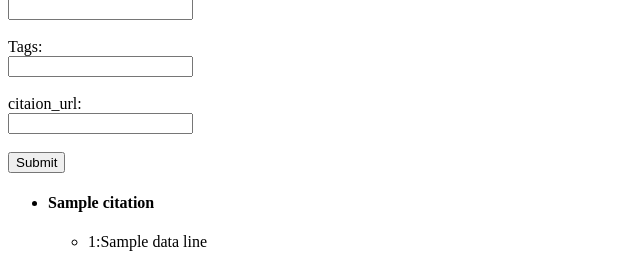
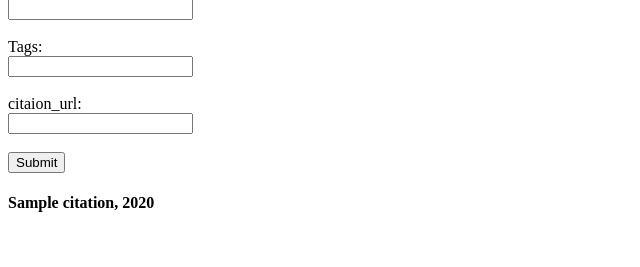
Before and after one commit to kimtakala/super_hylkeet, a Flask app: template src/templates/index.html in a window 1280 px wide. Shown: the part 540-807 px from the top of the page, without its empty margins (0-640 px from the left). Run offline with Flask 3, Linux system fonts and the light colour scheme; the template is opened without the code that fills it: most values are stand-ins (such as "Sample title", 1, 10 or a date in 2020).

Commit message:
add base for toggle formatting of citations

```diff
--- a/src/templates/index.html
+++ b/src/templates/index.html
@@ -61,14 +61,27 @@ Reference app
     <button type="submit" id="submit">Submit</button>
   </form>
 </div>
-<ul>
+
 {% for citation in listed_citations %}
-      <li><h4>{{citation.get_title()}}</h4></li>
-      <ul>
-        {% for data_line in citation.get_datalines() %}
-          <li>{{data_line[0]}}:{{data_line[1]}}</li>
-        {% endfor %}
-    </ul>
+<h4 class="title" onclick="toggleDetails('details_{{ loop.index }}')">
+  {{ citation.get_title() }}, {{ citation.year }}
+</h4>
+<div id="details_{{ loop.index }}" class="details" style="display: none;">
+  {% for data_line in citation.get_datalines() %}
+  <p><strong>{{ data_line[0] }}:</strong> {{ data_line[1] }}</p>
+  {% endfor %}
+</div>
 {% endfor %}
-</ul>
+
+
+<script>
+  function toggleDetails(id) {
+    var details = document.getElementById(id);
+    if (details.style.display === "none") {
+      details.style.display = "block"; // Näyttää tiedot
+    } else {
+      details.style.display = "none"; // Piilottaa tiedot
+    }
+  }
+</script>
 {% endblock %}
```
